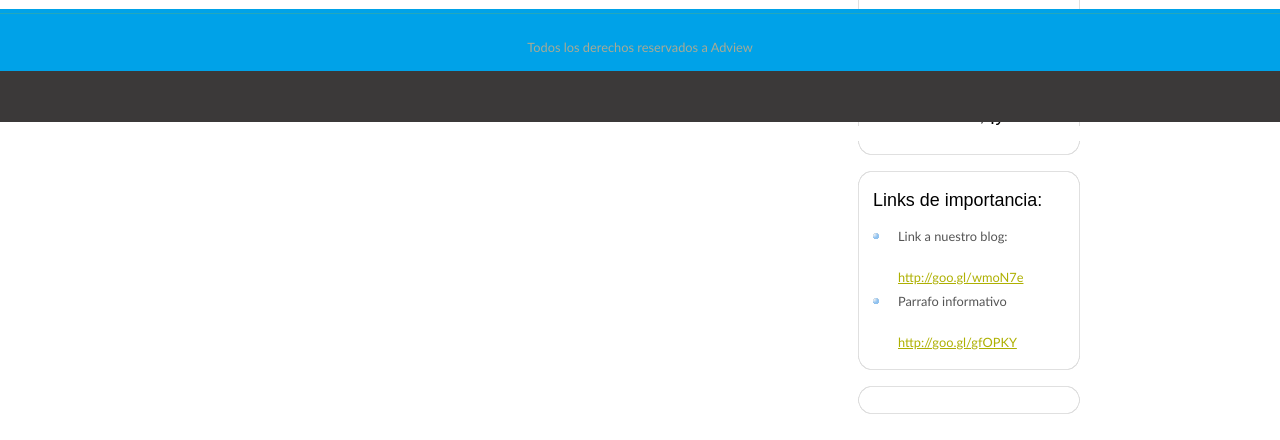
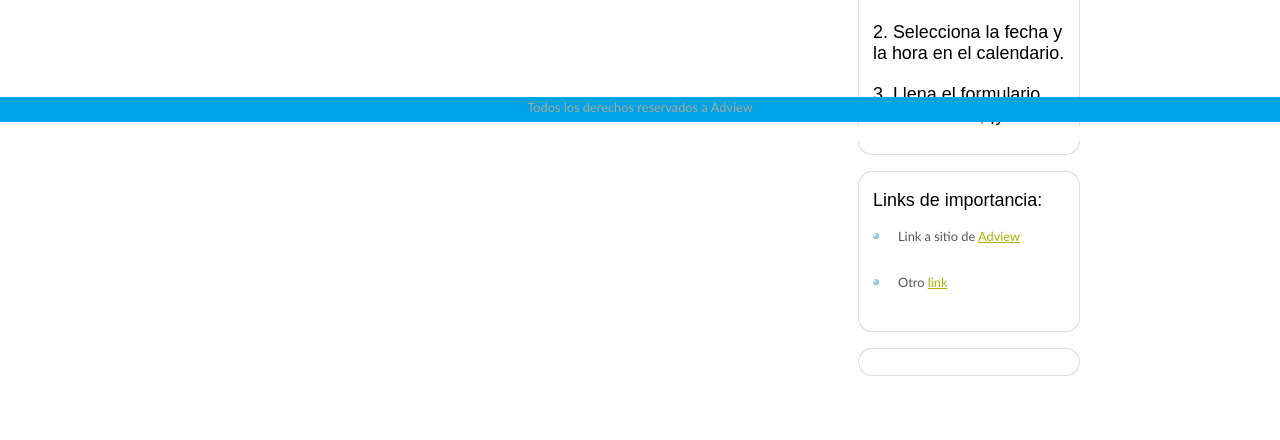
Before and after one commit to Chechare/medicos, a PHP site: page /index.html in a window 1280 px wide. Shown: the part 678-1118 px from the top of the page. After the commit the page ends 1054 px from the top, so only its background shows below. Run offline with PHP 8.4, Linux system fonts and the light colour scheme.

Commit message:
mejoras
wuu

```diff
--- a/index.html
+++ b/index.html
@@ -61,8 +61,8 @@
           <div class="sidebar_item">
             <h3>Links de importancia:</h3>
             <ul>
-              <li><p>Link a nuestro blog: </p><a href="#">http://goo.gl/wmoN7e</a></li>
-              <li><p>Parrafo informativo </p><a href="#">http://goo.gl/gfOPKY</a></li>
+              <li><p>Link a sitio de <a href="http://www.adview.mx/">Adview</a></p></li>
+              <li><p>Otro <a href="http://www.adview.mx/">link</a></p></li>
             </ul>
           </div>
           <div class="sidebar_base"></div>
@@ -86,7 +86,7 @@
         </script>
     <div id="content_footer"></div>
     <div id="footer">
-      <p>Todos los derechos reservados a Adview </p>
+      <p>Todos los derechos reservados a <a href="http://localhost/GitServer/medicos/admin.php">Adview</a></p>
   </div>
 </body>
 </html>
--- a/style/style.css
+++ b/style/style.css
@@ -243,8 +243,8 @@
 position: fixed;
   font-family: 'trebuchet ms', sans-serif;
   font-size: 100%;
-  height: 80px;
-  padding: 28px 0 5px 0;
+  height: 20px;
+  padding: 0px 0 5px 0;
   text-align: center;
   background: #3B3939 url(footer.png) repeat-x;
   color: #A8AA94;
```
